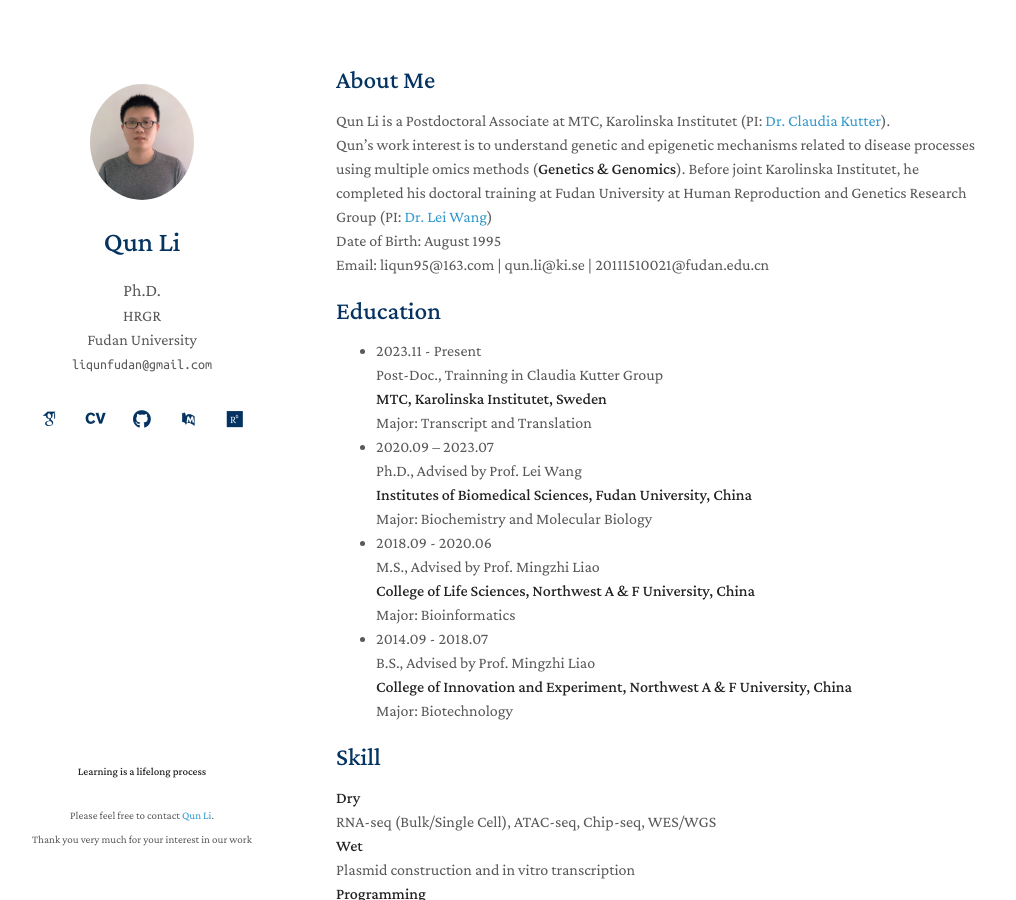
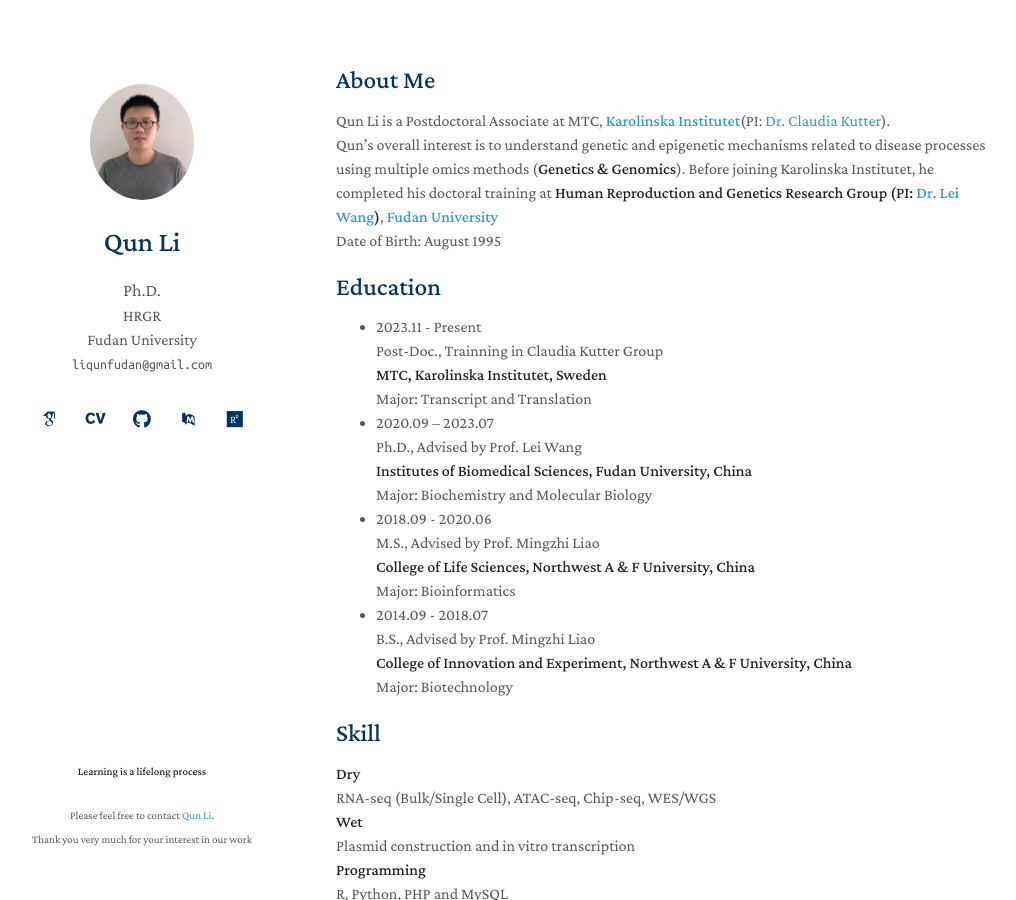
Before and after one commit to liqunbio/liqunbio.github.io, a Jekyll site: the page built from index.md, in a window 1280 px wide and 900 px high. Shown: the whole window, without its empty margins (134-1150 px from the left). Built offline with Jekyll 4.4.1, drawn with Linux system fonts in a browser that asks for light colours; some web fonts are replaced; comment, search, counter and statistics services are not loaded; our own code applies the rules of GitHub Pages for plain Markdown files.

Commit message:
Update index.md

```diff
--- a/index.md
+++ b/index.md
@@ -4,12 +4,10 @@ layout: homepage
 
 ## About Me
 
-Qun Li is a Postdoctoral Associate at MTC, Karolinska Institutet (PI: [Dr. Claudia Kutter](https://www.scilifelab.se/researchers/claudia-kutter/)). <br>
-Qun's work interest is to understand genetic and epigenetic mechanisms related to disease processes using multiple omics methods (**Genetics & Genomics**).
-Before joint Karolinska Institutet, he completed his doctoral training at Fudan University at
-Human Reproduction and Genetics Research Group (PI: [Dr. Lei Wang](https://reprod-genet.fudan.edu.cn/)) <br>
+Qun Li is a Postdoctoral Associate at MTC, **[Karolinska Institutet](https://ki.se/)**(PI: [Dr. Claudia Kutter](https://www.scilifelab.se/researchers/claudia-kutter/)). <br>
+Qun's overall interest is to understand genetic and epigenetic mechanisms related to disease processes using multiple omics methods (**Genetics & Genomics**).
+Before joining Karolinska Institutet, he completed his doctoral training at **Human Reproduction and Genetics Research Group (PI: [Dr. Lei Wang](https://reprod-genet.fudan.edu.cn/))**, **[Fudan University](https://www.fudan.edu.cn/)** <br>
 Date of Birth: August 1995 <br>
-Email: liqun95@163.com | qun.li@ki.se | 20111510021@fudan.edu.cn <br>
 
 ## Education
 - 2023.11 - Present <br>
```
